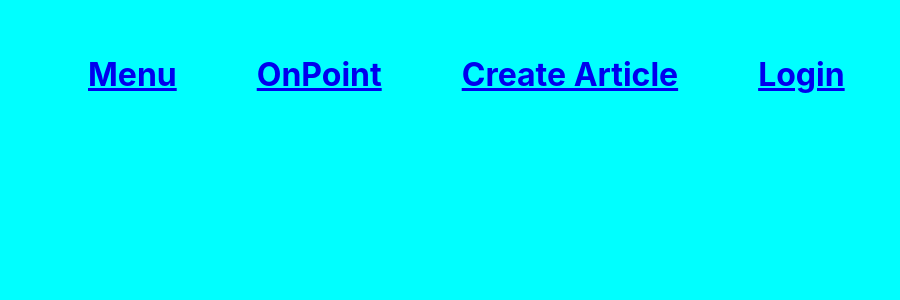
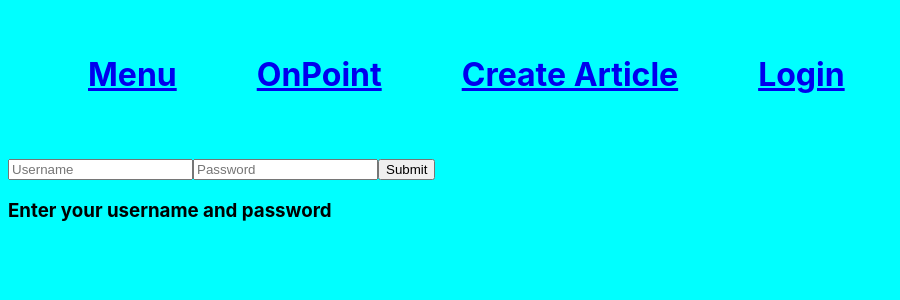
Before and after one commit to WobWainwwight/OnPoint, a React (Create React App) app in the folder client/: page /login in a window 1280 px wide. Shown: the top 300 px of the page, without its empty margins (0-900 px from the left). Built offline with nearby package versions, Linux system fonts and the light colour scheme; no server answers.

Commit message:
Did stuff

```diff
--- a/client/src/App.js
+++ b/client/src/App.js
@@ -7,6 +7,7 @@ import {
 import "./css/main.css"
 
 import ArticleCreation from "./ArticleCreation"
+import LoginPage from "./Login"
 
 // Onpoint will always have the header and the footer
 // So app will always render the header and footer components
@@ -38,6 +39,7 @@ export default class App extends Component {
           <Header/>
           <p>{this.state.data}</p>
           <Route path='/create-article' component={ArticleCreation}/>
+          <Route path='/login' component={LoginPage}/>
         </div>
       </Router>
     );
--- /dev/null
+++ b/client/src/Login.js
@@ -0,0 +1,78 @@
+import React from "react"
+
+export default class LoginPage extends React.Component{
+  constructor(props){
+    super(props)
+    this.state = {
+      enteredUsername: '',
+      enteredPassword: '',
+      submitted: false,
+      message: 'Enter your username and password',
+    }
+    this.handleUsername = this.handleUsername.bind(this)
+    this.handlePassword = this.handlePassword.bind(this)
+    this.validate = this.validate.bind(this)
+    this.handleSubmit = this.handleSubmit.bind(this)
+  }
+  handleUsername(value){
+    this.setState({
+      enteredUsername: value
+    })
+  }
+  handlePassword(value){
+    this.setState({
+      enteredPassword: value
+    })
+  }
+  handleSubmit(){
+    if (this.validate() !== true){
+      this.setState({
+        message: "Try again"
+      })
+    }
+    else {
+      console.log('State',this.state)
+      const username = this.state.enteredUsername
+      const password = this.state.enteredPassword
+      console.log(username,password)
+      fetch('/login', {
+        method: 'POST',
+        headers: {
+          'Content-type':'application/json'
+        },
+        //some problem here
+        body: JSON.stringify({
+          password: password,
+          username: username,
+        })
+      })
+      .then((res) => res.json())
+      .then((data) => console.log(data))
+    }
+  }
+
+  validate(){
+    if( this.state.enteredUsername.length > 0 && this.state.enteredPassword.length > 0 ){
+      return true
+    } else { return false }
+  }
+  render(){
+    return(
+      <div>
+        <input
+          type="text"
+          placeholder="Username"
+          value={this.state.enteredUsername}
+          onChange={(e) => this.handleUsername(e.target.value)}
+        />
+        <input
+          type="password"
+          placeholder="Password"
+          onChange={(e) => this.handlePassword(e.target.value)}
+        />
+        <button onClick={() => this.handleSubmit()}>Submit</button>
+        <h3>{this.state.message}</h3>
+      </div>
+    )
+  }
+}
```
Also changed, not shown: 2 other files (tests, documents, lock files or other folders).
